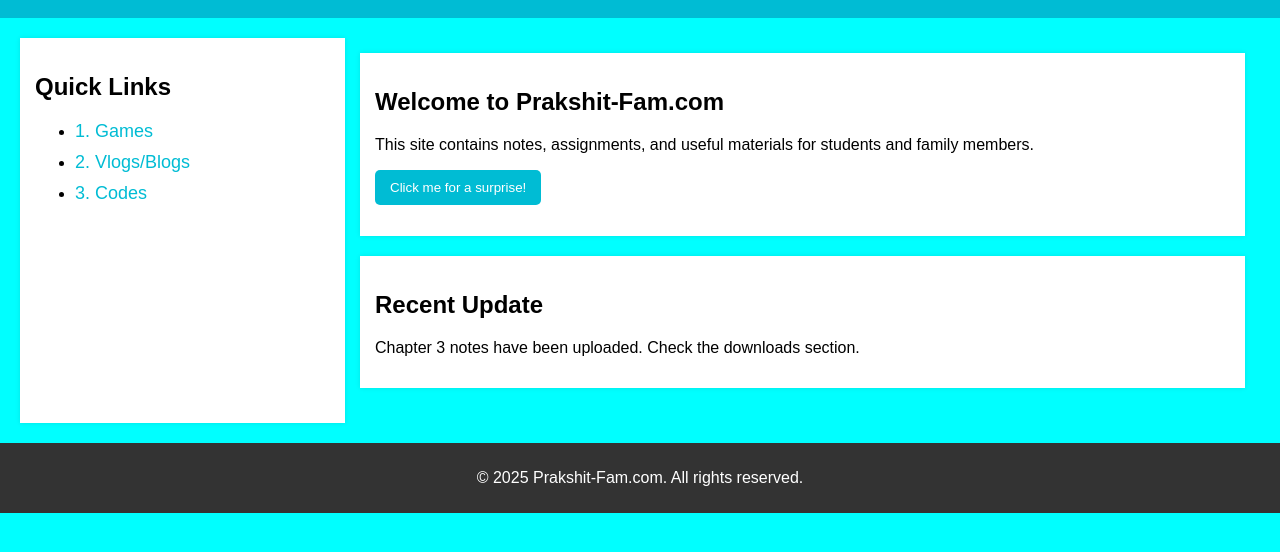
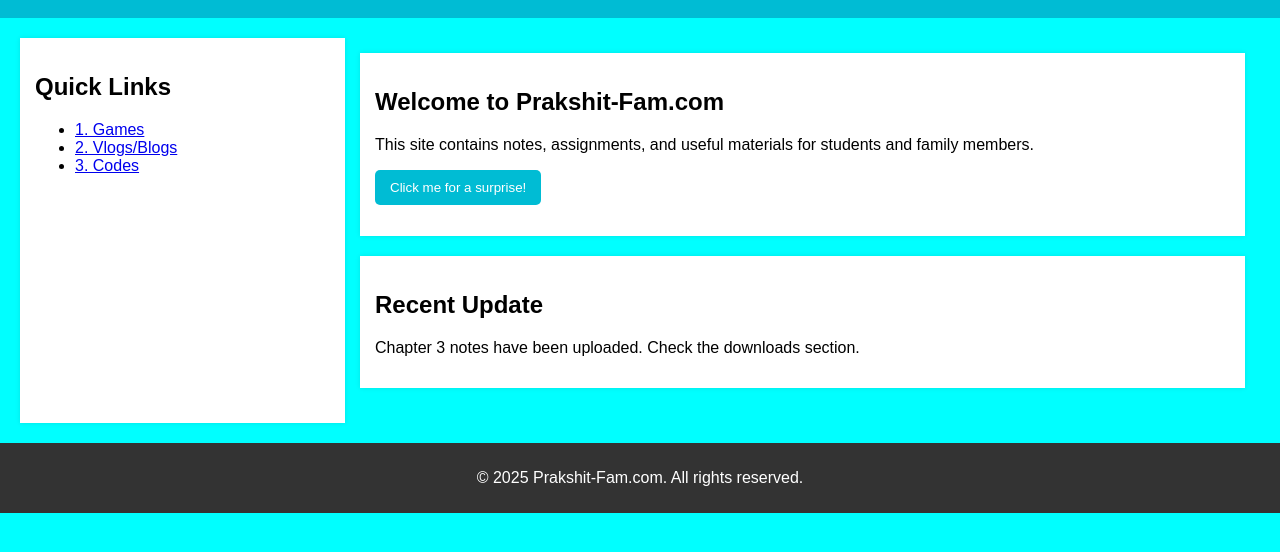
Before and after one commit to MePython313/Prakshit-Fam, a plain HTML site: page Main.html in a window 1280 px wide. Shown: the part 120-672 px from the top of the page. Drawn offline with Linux system fonts and the light colour scheme.

Commit message:
Update of Main.html

```diff
--- a/Main.html
+++ b/Main.html
@@ -25,14 +25,12 @@
       display: flex;
       padding: 20px;
     }
-    /* Sidebar Styling */
     .sidebar {
       width: 25%;
       background-color: #fff;
       padding: 15px;
       box-shadow: 0 0 5px rgba(0,0,0,0.1);
     }
-    /* Main Content Styling */
     .content {
       width: 75%;
       padding: 15px;
@@ -48,17 +46,6 @@
       color: white;
       text-align: center;
       padding: 10px;
-    }
-    /* Sidebar Links Styling */
-    .sidebar a {
-      color: #00bcd4;
-      text-decoration: none;
-      display: block;
-      margin: 10px 0;
-      font-size: 18px;
-    }
-    .sidebar a:hover {
-      text-decoration: underline;
     }
     button {
       padding: 10px 15px;
@@ -87,17 +74,15 @@
   </header>
 
   <div class="container">
-    <!-- Sidebar -->
     <aside class="sidebar">
       <h2>Quick Links</h2>
       <ul>
-        <li><a href="games.html">1. Games</a></li>
+        <li><a href="#">1. Games</a></li>
         <li><a href="#">2. Vlogs/Blogs</a></li>
         <li><a href="#">3. Codes</a></li>
       </ul>
     </aside>
 
-    <!-- Main Content -->
     <main class="content">
       <article>
         <h2>Welcome to Prakshit-Fam.com</h2>
```
